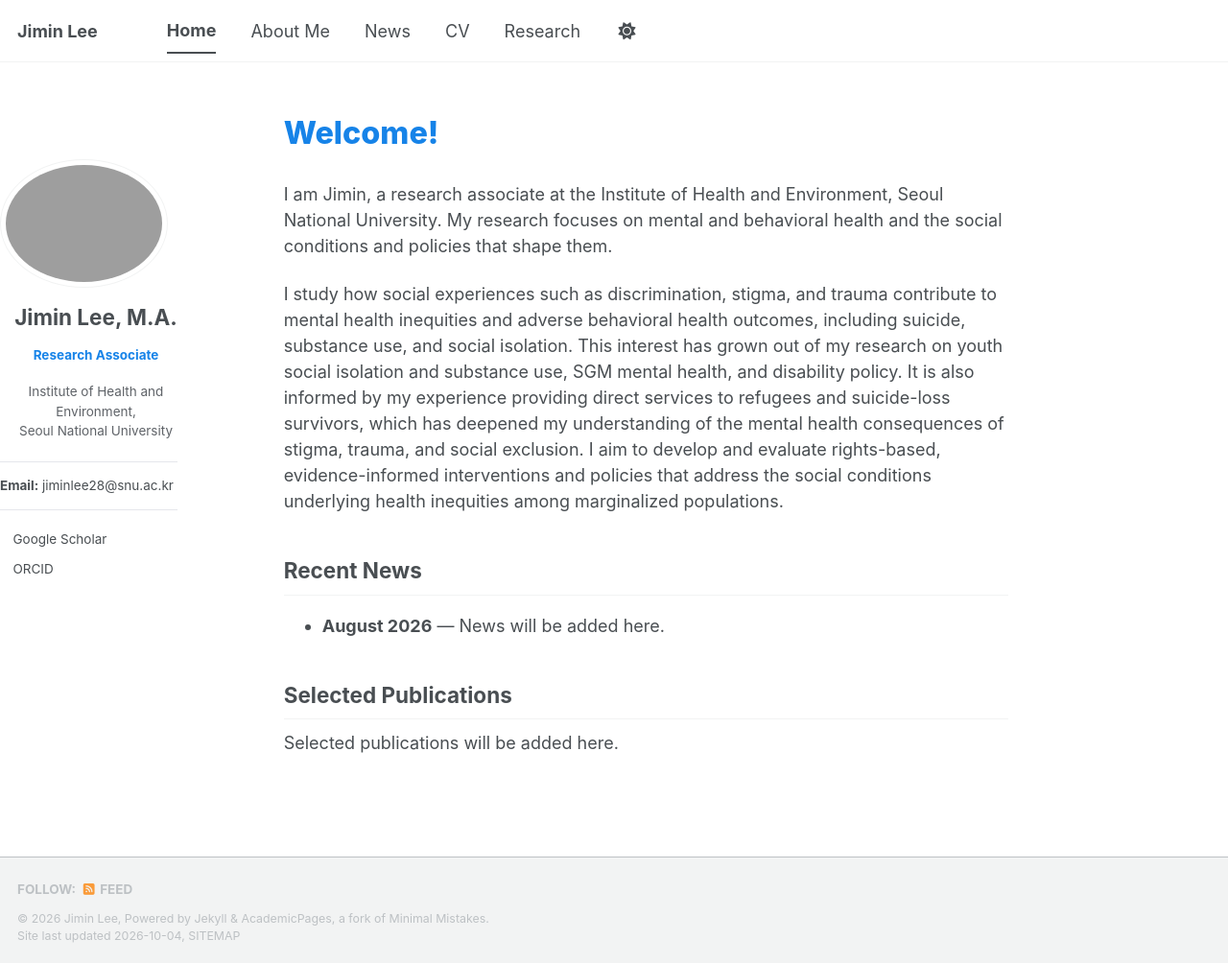
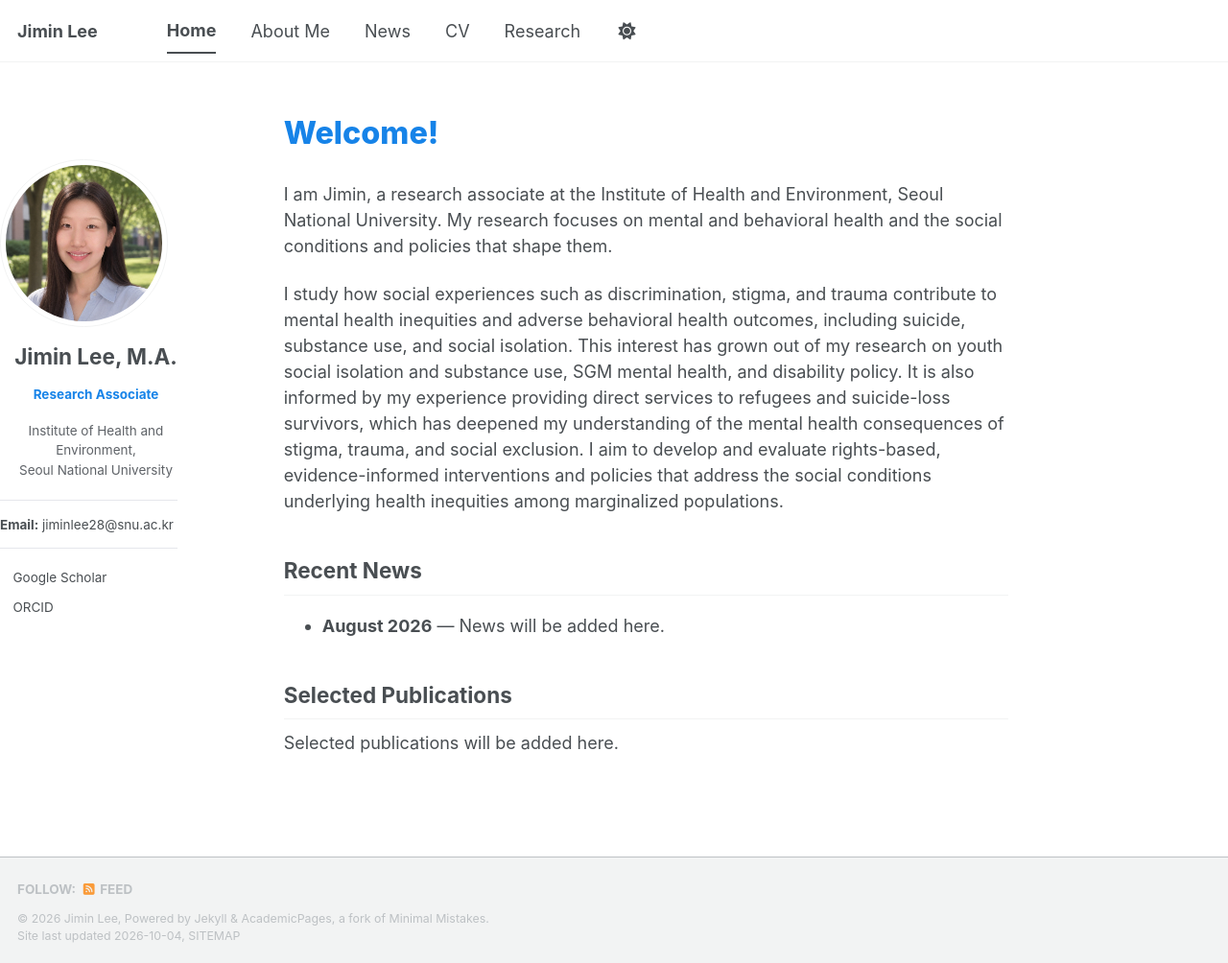
Before and after one commit to jiminlee-research/jiminlee-research.github.io, a Jekyll site: the page built from _pages/about.md, in a window 1280 px wide and 1004 px high. Shown: the whole window at 96% size. Built offline with Jekyll 4.4.1, drawn with Linux system fonts in a browser that asks for light colours; a style sheet for code colours, icons or effects is not loaded.

Commit message:
Update _config.yml

```diff
--- a/_config.yml
+++ b/_config.yml
@@ -23,7 +23,7 @@ repository               : "jiminlee-research.github.io"
 #               Additional customization can be done by editing /_includes/author-profile.html
 author:
   # Biographic information
-  avatar           : "IMG_0262.JPG"
+  avatar           : "IMG_0279.JPG"
   name             : "Jimin Lee, M.A."
   pronouns         : # example: "she/her"
   bio              : "Research Associate"
```
